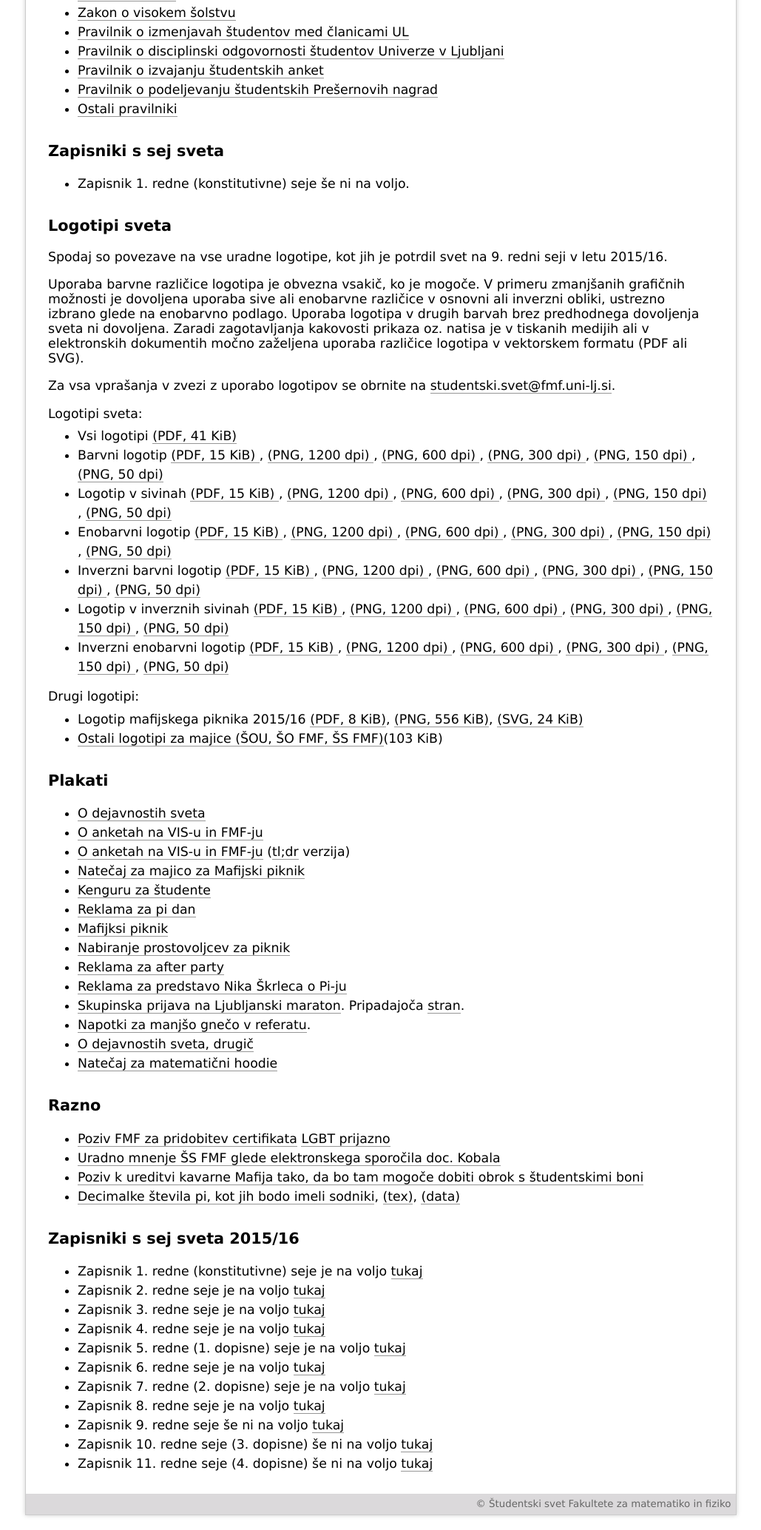
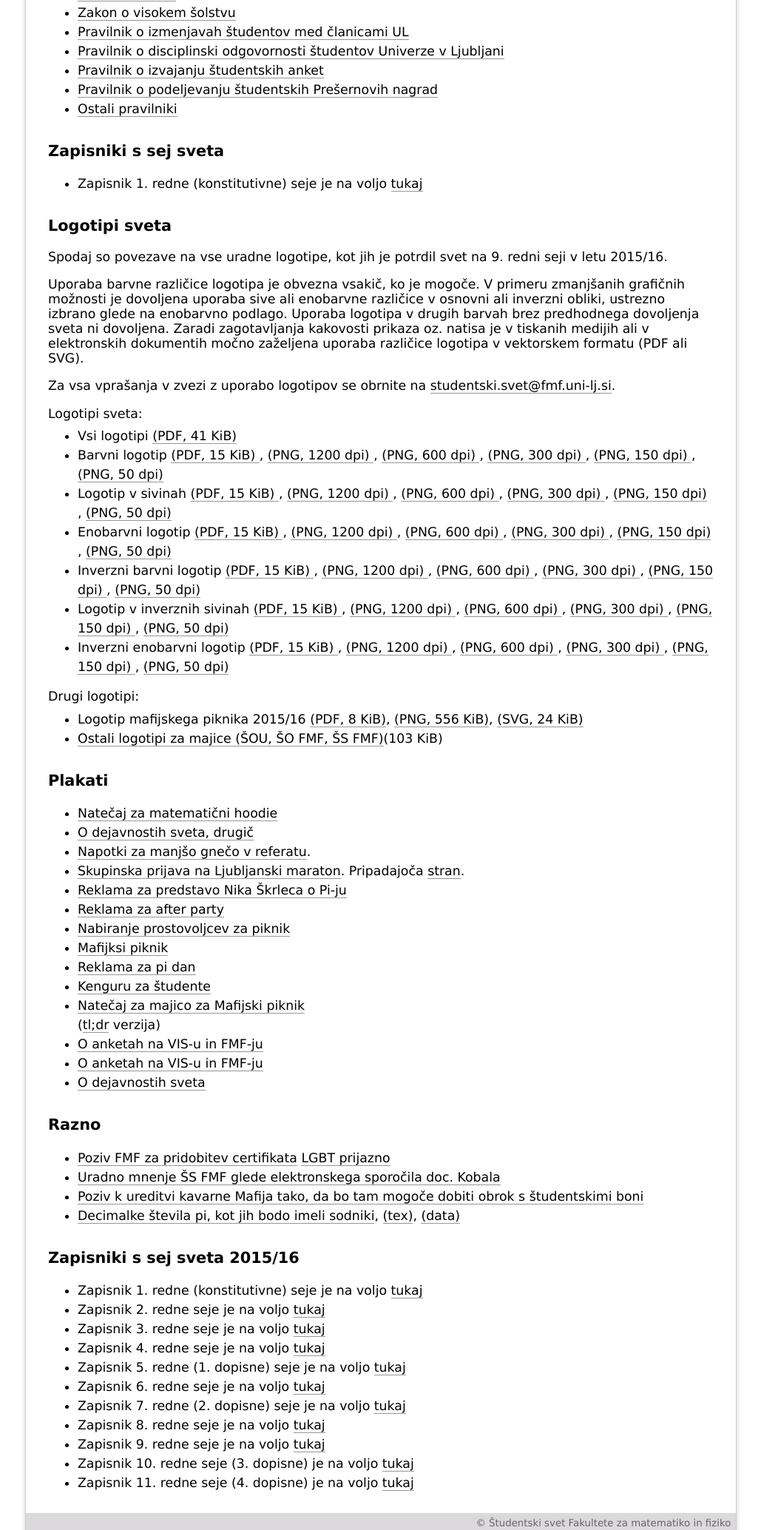
Before and after one commit to FMF-studenti/studentski-svet, a PHP site: page /legal in a window 1280 px wide. Shown: the part 478-2546 px from the top of the page at 74% size, without its empty margins (125-1154 px from the left). Run offline with PHP 8.4, Linux system fonts and the light colour scheme; some web fonts are replaced.

Commit message:
Premaknil mnenja in nova seja.

```diff
--- a/index.php
+++ b/index.php
@@ -45,7 +45,7 @@
 <!--
   <p>Trenutno v postopku izvolitve ni pedagoških delavcev. <a href="/mnenja">Več...<a></p>
 -->
-  <p>Trenutno je v postopku izvolitve <strong>15</strong> pedagoških delavcev. <a href="/mnenja">Več...<a></p>
+  <p>Trenutno je v postopku izvolitve <strong>9</strong> pedagoških delavcev. <a href="/mnenja">Več...<a></p>
   </div>
 </div>
 
--- a/legal.php
+++ b/legal.php
@@ -38,7 +38,7 @@
 
 <h2>Zapisniki s sej sveta</h2>
 <ul>
-  <li>Zapisnik 1. redne (konstitutivne) seje še ni na voljo.</li>
+  <li>Zapisnik 1. redne (konstitutivne) seje je na voljo <a href="/dokumenti/zapisniki/2016_17/1_seja.pdf">tukaj</a></li>
 </ul>
 
 <h2 id='logos'>Logotipi sveta</h2>
@@ -154,9 +154,9 @@ SVG).</p>
   <li>Zapisnik 6. redne seje je na voljo <a href="/dokumenti/zapisniki/2015_16/6_seja.pdf">tukaj</a></li>
   <li>Zapisnik 7. redne (2. dopisne) seje je na voljo <a href="/dokumenti/zapisniki/2015_16/7_seja.pdf">tukaj</a></li>
   <li>Zapisnik 8. redne seje je na voljo <a href="/dokumenti/zapisniki/2015_16/8_seja.pdf">tukaj</a></li>
-  <li>Zapisnik 9. redne seje še ni na voljo <a href="/dokumenti/zapisniki/2015_16/9_seja.pdf">tukaj</a></li>
-  <li>Zapisnik 10. redne seje (3. dopisne) še ni na voljo <a href="/dokumenti/zapisniki/2015_16/10_seja.pdf">tukaj</a></li>
-  <li>Zapisnik 11. redne seje (4. dopisne) še ni na voljo <a href="/dokumenti/zapisniki/2015_16/11_seja.pdf">tukaj</a></li>
+  <li>Zapisnik 9. redne seje je na voljo <a href="/dokumenti/zapisniki/2015_16/9_seja.pdf">tukaj</a></li>
+  <li>Zapisnik 10. redne seje (3. dopisne) je na voljo <a href="/dokumenti/zapisniki/2015_16/10_seja.pdf">tukaj</a></li>
+  <li>Zapisnik 11. redne seje (4. dopisne) je na voljo <a href="/dokumenti/zapisniki/2015_16/11_seja.pdf">tukaj</a></li>
 </ul>
 
 <?php require_once 'footer.php'; ?>
```
Also changed, not shown: other parts of legal.php (+14 -14 lines), mnenja.php (+11 -9 lines).
